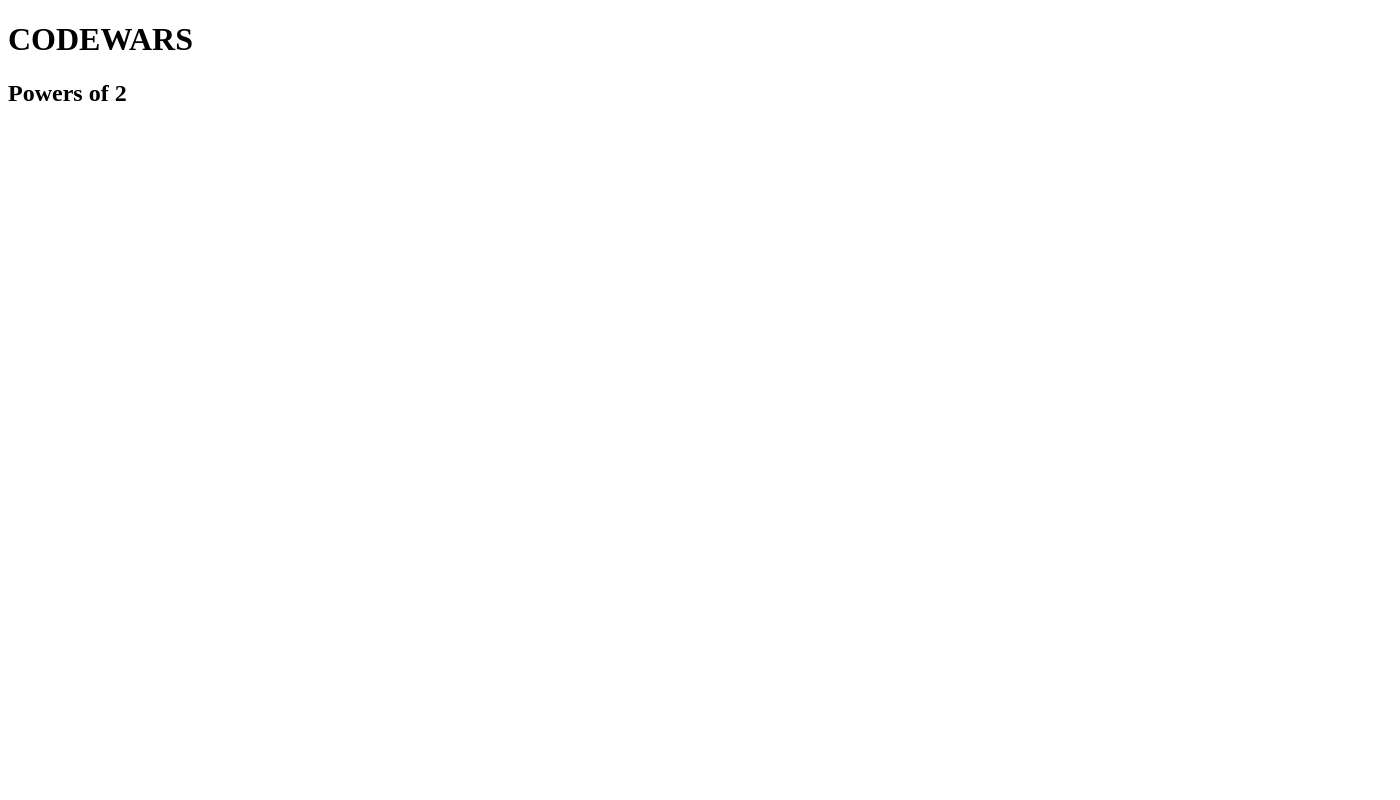
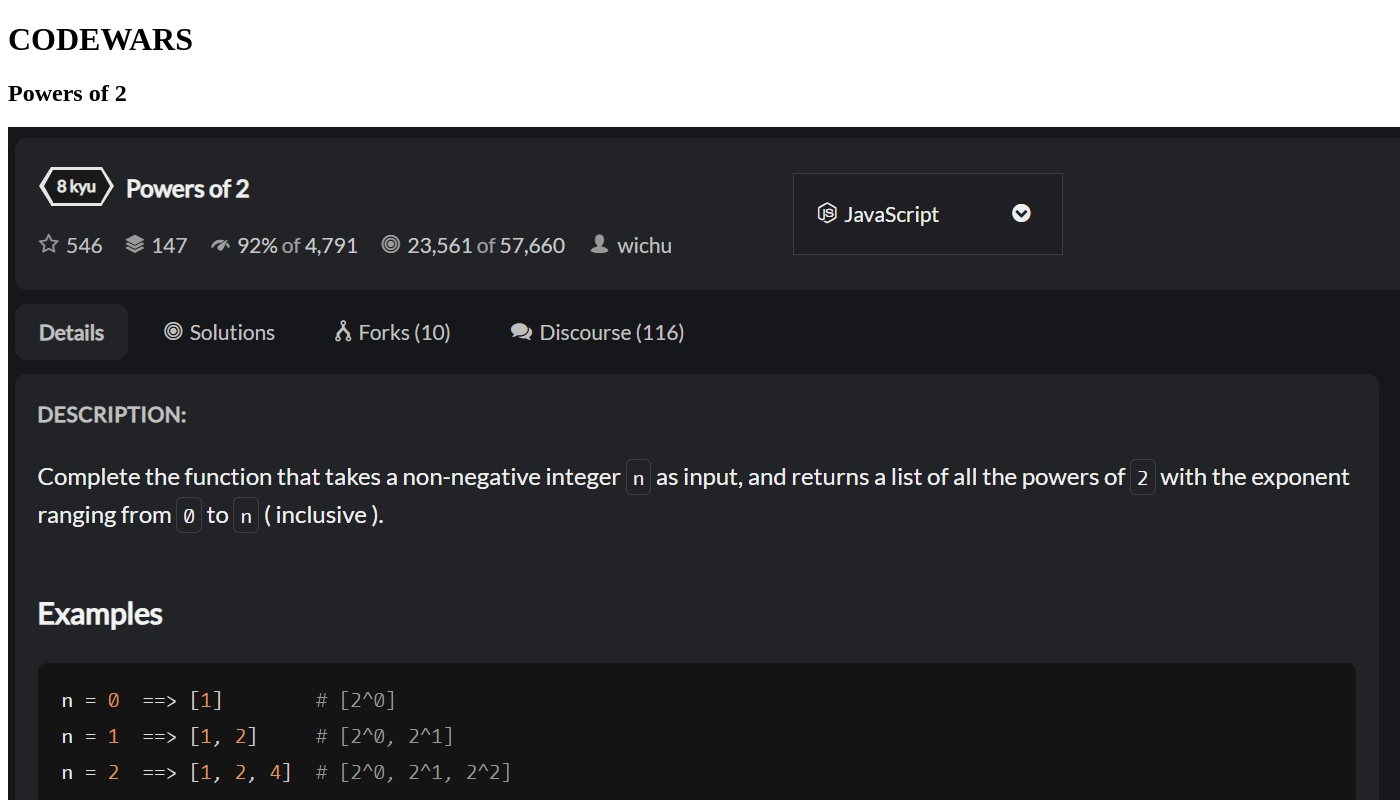
Before and after one commit to DanielAlvarez2/CODEWARS_Powers_of_2, a plain HTML site: page index.html in a window 1280 px wide. Shown: the top 800 px of the page, 1400 px wide, since content can reach past the window. Drawn offline with Linux system fonts and the light colour scheme.

Commit message:
add screenshot in index.html

```diff
--- a/index.html
+++ b/index.html
@@ -8,5 +8,9 @@
 <body>
     <h1>CODEWARS</h1>
     <h2>Powers of 2</h2>
+
+    <img src="screenshot.jpg">
+
+
 </body>
 </html>
```
